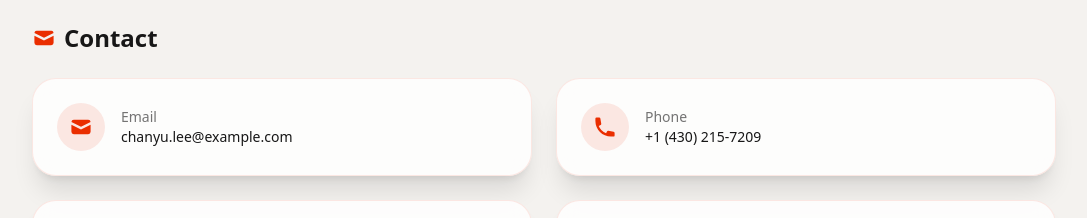
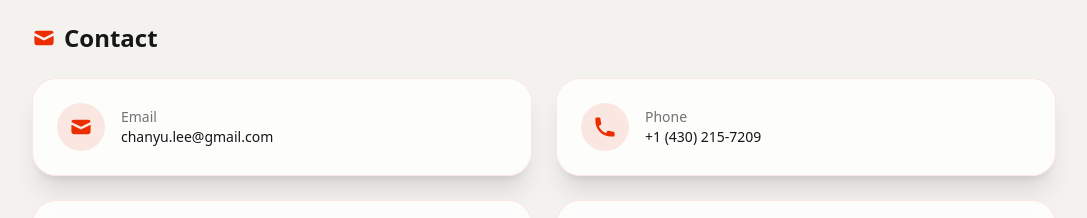
Before and after one commit to youngjungju/chanyu-website, a Next.js app: page / in a window 1280 px wide. Shown: the part 6320-6538 px from the top of the page, without its empty margins (96-1183 px from the left). Built offline with nearby package versions, Linux system fonts and the light colour scheme.

Commit message:
fix : Typo correction

```diff
--- a/components/sections/Resume.tsx
+++ b/components/sections/Resume.tsx
@@ -11,7 +11,7 @@ import { useLanguage } from '@/contexts/LanguageContext';
 
 const resumeData = {
   contact: {
-    email: 'chanyu.lee@example.com',
+    email: 'chanyu.lee@gmail.com',
     phone: '+1 (430) 215-7209',
     location: { ko: '롱뷰, 텍사스', en: 'Longview, TX' },
     linkedin: 'https://www.linkedin.com/in/chanyu-lee/',
--- a/components/ui/Footer.tsx
+++ b/components/ui/Footer.tsx
@@ -8,7 +8,7 @@ import { useLanguage } from '@/contexts/LanguageContext';
 
 const socialLinks = [
   { icon: FaLinkedin, href: 'https://www.linkedin.com/in/chanyu-lee/', label: 'LinkedIn' },
-  { icon: FaEnvelope, href: 'mailto:chanyu.lee@example.com', label: 'Email' },
+  { icon: FaEnvelope, href: 'mailto:chanyu.lee@gmail.com', label: 'Email' },
 ];
 
 const navLinks = [
```
